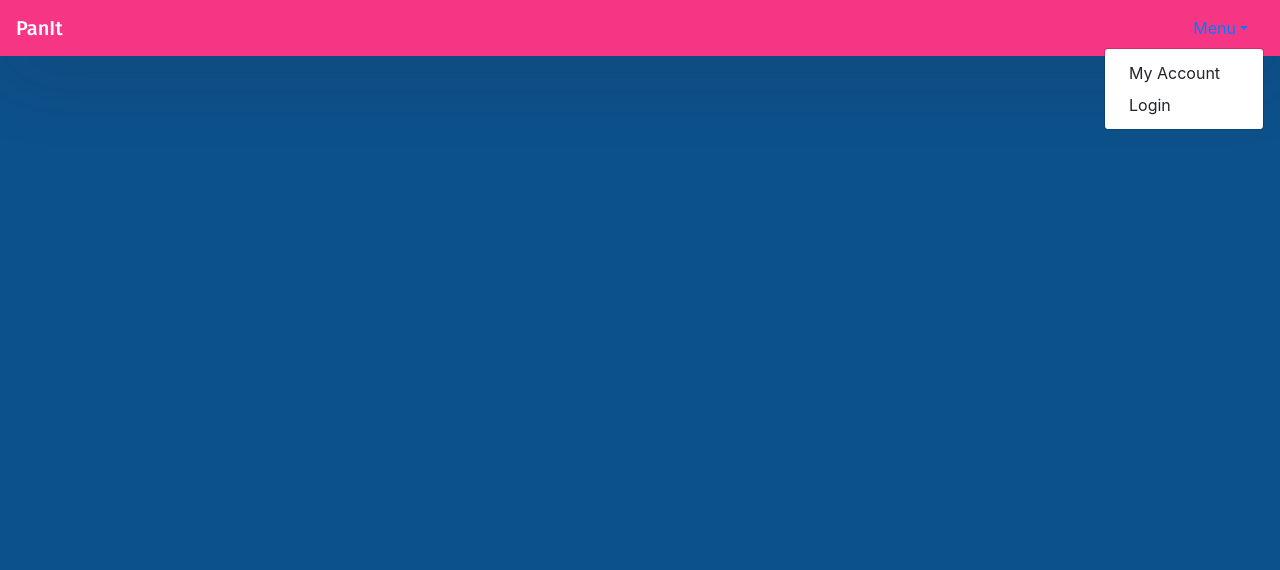
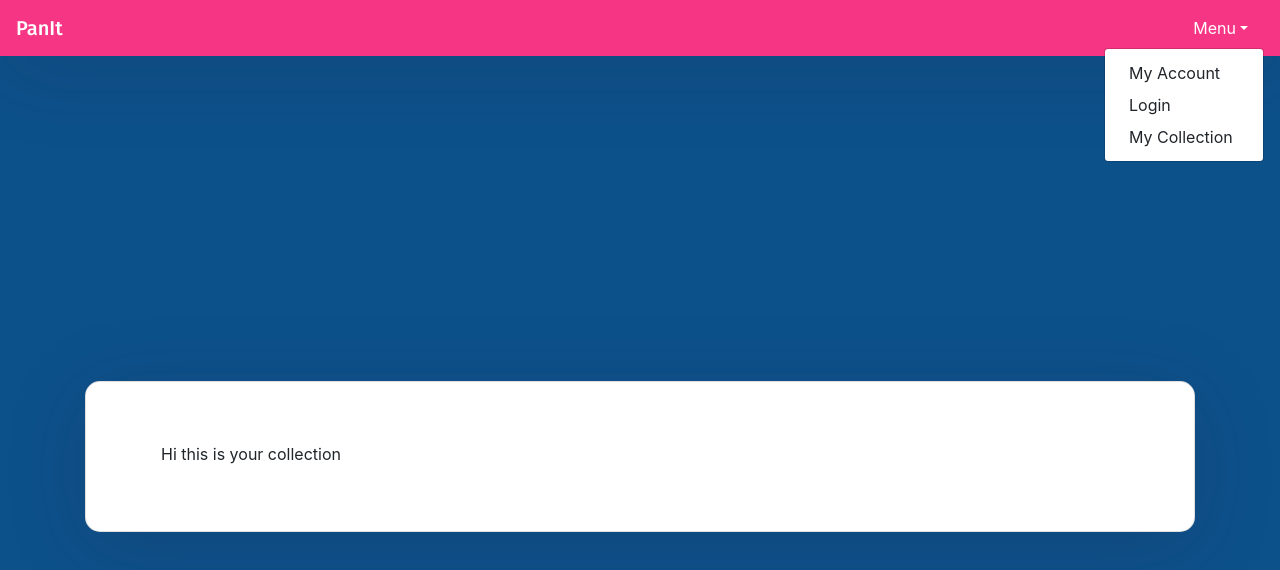
Before and after one commit to kcarrel/PanIt2_frontend, a React (Create React App) app: page /collection in a window 1280 px wide. Both pictures are taken after a click on the button "Menu". Shown: the top 570 px of the page. Built offline with nearby package versions, Linux system fonts and the light colour scheme.

Commit message:
routing to collection page

```diff
--- a/package.json
+++ b/package.json
@@ -3,6 +3,10 @@
   "version": "0.1.0",
   "private": true,
   "dependencies": {
+    "@fortawesome/fontawesome-svg-core": "^1.2.30",
+    "@fortawesome/free-regular-svg-icons": "^5.14.0",
+    "@fortawesome/free-solid-svg-icons": "^5.14.0",
+    "@fortawesome/react-fontawesome": "^0.1.11",
     "@testing-library/jest-dom": "^4.2.4",
     "@testing-library/react": "^9.3.2",
     "@testing-library/user-event": "^7.1.2",
--- a/src/App.css
+++ b/src/App.css
@@ -60,3 +60,11 @@ h1,h2,h3,h4,h5,h6,label,span {
   line-height: 1;
   padding-bottom: 20px;
 }
+
+.menu {
+  color: white !important;
+}
+
+#collasible-nav-dropdown {
+  color: white;
+}
--- a/src/App.js
+++ b/src/App.js
@@ -1,6 +1,7 @@
 import React, { Component } from 'react';
 import 'bootstrap/dist/css/bootstrap.min.css';
 import Login from './Containers/Login';
+import Collection from './Containers/Collection';
 import NavBar from './Containers/NavBar';
 import { BrowserRouter as Router, Route } from 'react-router-dom';
 import './App.css';
@@ -20,9 +21,13 @@ render() {
       <Router>
         <NavBar></NavBar>
 
-        <Route exact path='/login' render={(props) => <Login {...props} />} />
-
+        <Route exact path="/login" render={(props) => <Login {...props} />} />
+        <Route exact path="/collection" render={(props) => <Collection {...props} />} />
       </Router>
+      {/* <BottomNavigation id="bottom" showLabels>
+        <BottomNavigationAction style={{ color: 'white' }} onClick={() => window.location.href = '/about'} label="About"  />
+        <BottomNavigationAction style={{ color: 'white' }} onClick={() => window.location.href = '/contact'} label="Contact Us"  />
+      </BottomNavigation> */}
     </div>
   );
   }
--- /dev/null
+++ b/src/Containers/Collection.js
@@ -0,0 +1,30 @@
+import React, { Component } from "react";
+import Card from "react-bootstrap/Card";
+
+class Collection extends Component {
+  constructor(props) {
+    super(props);
+
+    this.state = {
+
+    };
+  }
+
+  render() {
+    return (
+      <div class="container">
+        <div class="row h-100">
+          <div className="col-sm-12 my-auto">
+            <Card className="d-flex auth-inner">
+              <Card.Body>
+                Hi this is your collection
+              </Card.Body>
+            </Card>
+          </div>
+        </div>
+      </div>
+    );
+  }
+}
+
+export default Collection;
--- a/src/Containers/NavBar.js
+++ b/src/Containers/NavBar.js
@@ -14,15 +14,17 @@ export default class NavBar extends Component {
                 <Navbar.Brand href="">
                     PanIt
                 </Navbar.Brand>
-                <NavDropdown  alignRight title="Menu" id="collasible-nav-dropdown" flip>
+                <NavDropdown  title="Menu" alignRight id="collasible-nav-dropdown" flip>
                     <NavDropdown.Item>
                         My Account
                     </NavDropdown.Item>
                     <NavDropdown.Item href="/login">
                         Login
                     </NavDropdown.Item>
+                    <NavDropdown.Item href="/collection">
+                        My Collection
+                    </NavDropdown.Item>
                 </NavDropdown>
-
             </Navbar>
         );
     }
```
Also changed, not shown: 1 other file (tests, documents, lock files or other folders).
